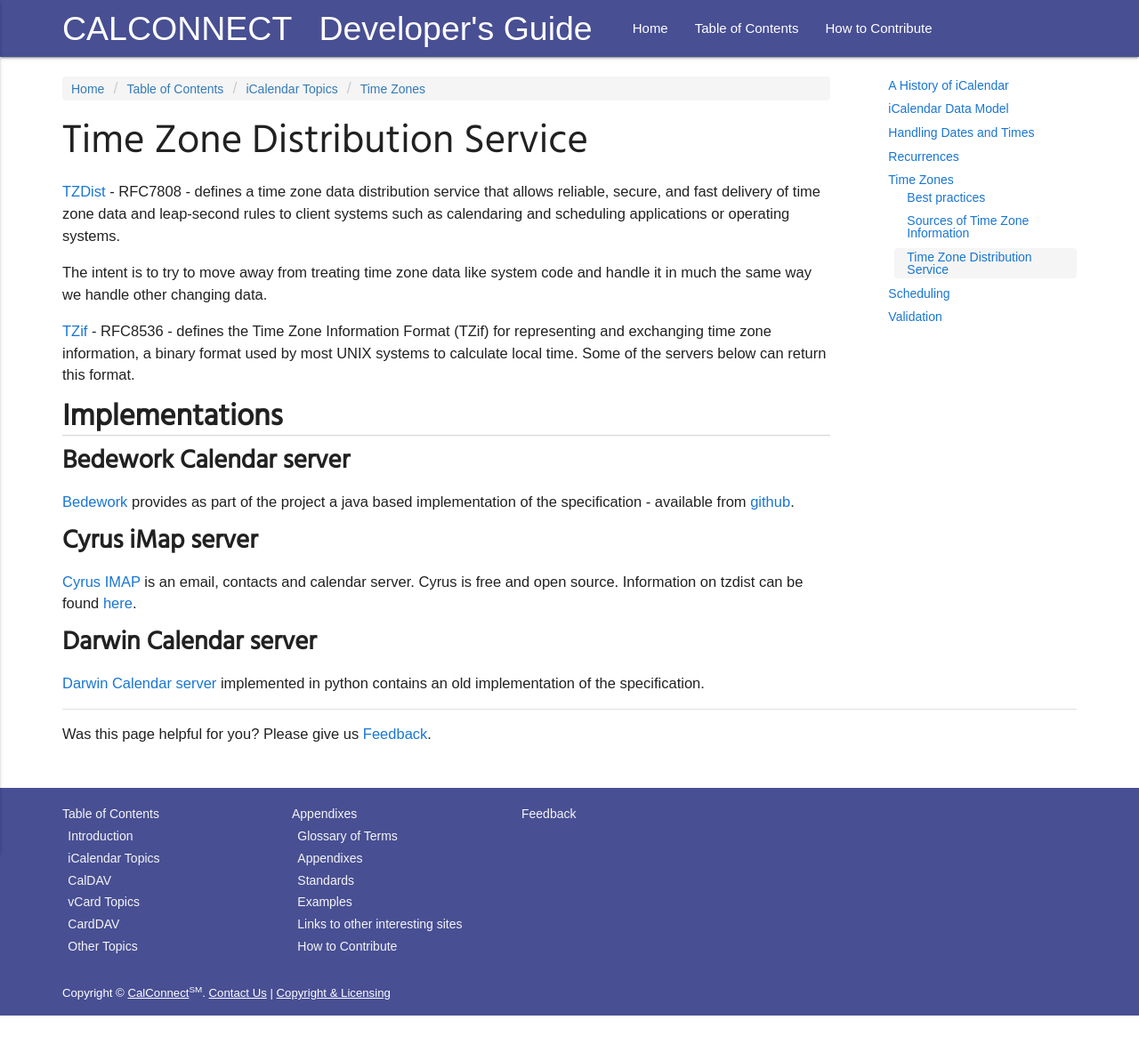
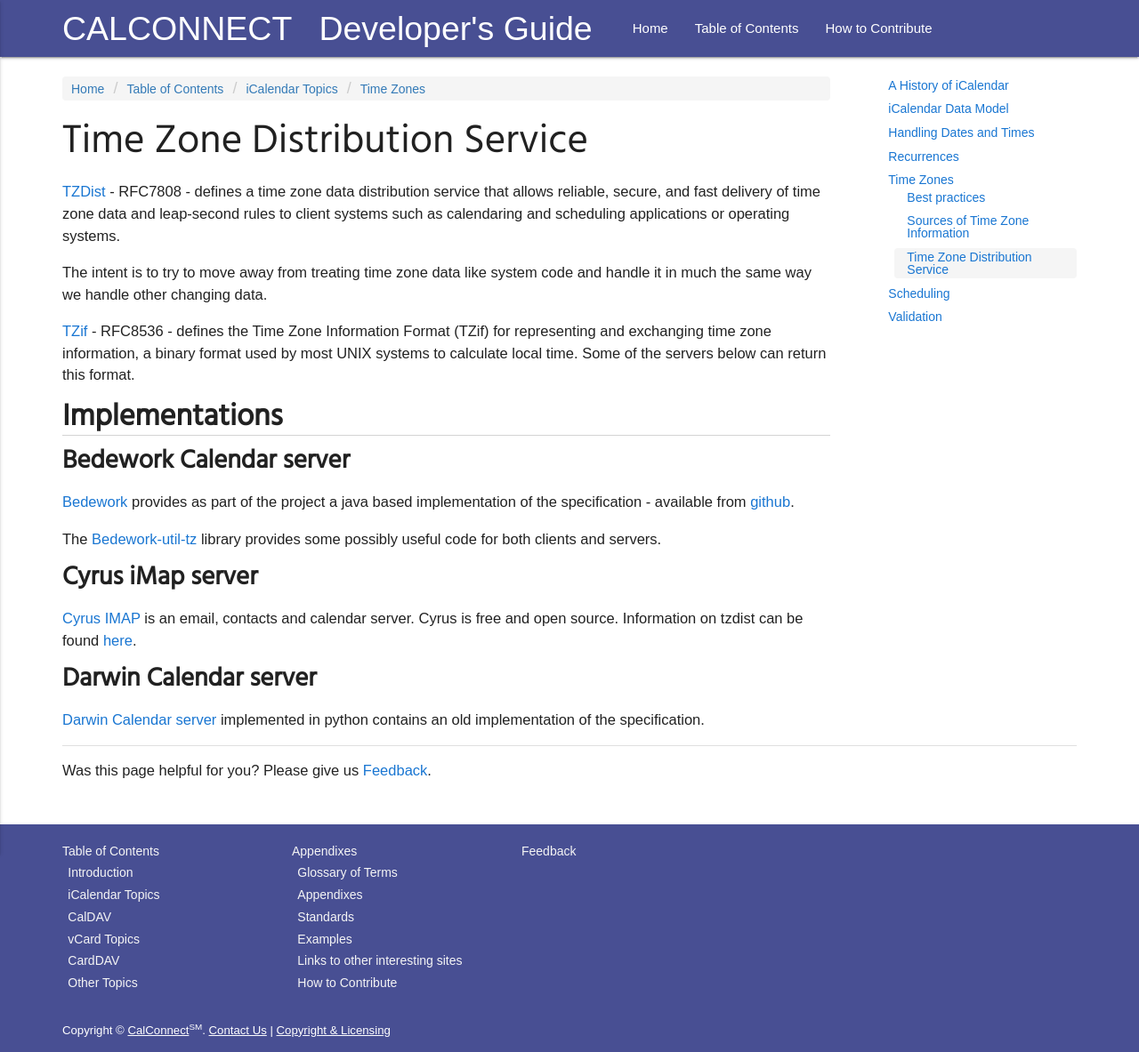
Before and after one commit to CalConnect/DEVGUIDE, a Jekyll site: the page built from _pages/Time-Zones/TZDS.md, in a window 1280 px wide. Shown: the whole page at 89% size. Built offline with Jekyll 4.4.1, drawn with Linux system fonts in a browser that asks for light colours; some web fonts are replaced; before the commit the page ends 1142 px from its top, so only the background shows below that.

Commit message:
Few more details on tzdist

```diff
--- a/_pages/Time-Zones/TZDS.md
+++ b/_pages/Time-Zones/TZDS.md
@@ -21,13 +21,18 @@ The intent is to try to move away from treating time zone data like system code
 ### Bedework Calendar server
 [Bedework] provides as part of the project a java based implementation of the specification - available from [github](https://github.com/Bedework/bw-timezone-server).
 
+The [Bedework-util-tz] library provides some possibly useful code for both clients and servers.
+
 ### Cyrus iMap server
-[Cyrus IMAP](https://www.cyrusimap.org) is an email, contacts and calendar server. Cyrus is free and open source. Information on tzdist can be found [here](https://www.cyrusimap.org/imap/download/installation/http/caldav.html).
+[Cyrus IMAP] is an email, contacts and calendar server. Cyrus is free and open source. Information on tzdist can be found [here](https://www.cyrusimap.org/imap/download/installation/http/caldav.html).
 
 ### Darwin Calendar server
-[Darwin Calendar server](https://www.calendarserver.org/) implemented in python contains an old implementation of the specification.
+[Darwin Calendar server] implemented in python contains an old implementation of the specification.
 
 
 [TZDist]: https://tools.ietf.org/html/rfc7808
 [TZif]: https://tools.ietf.org/html/rfc8536
 [Bedework]: https://bedework.github.io/
+[Bedework-util-tz]: https://github.com/Bedework/bw-util-tz
+[Cyrus IMAP]: https://www.cyrusimap.org
+[Darwin Calendar server]: https://www.calendarserver.org/
```
